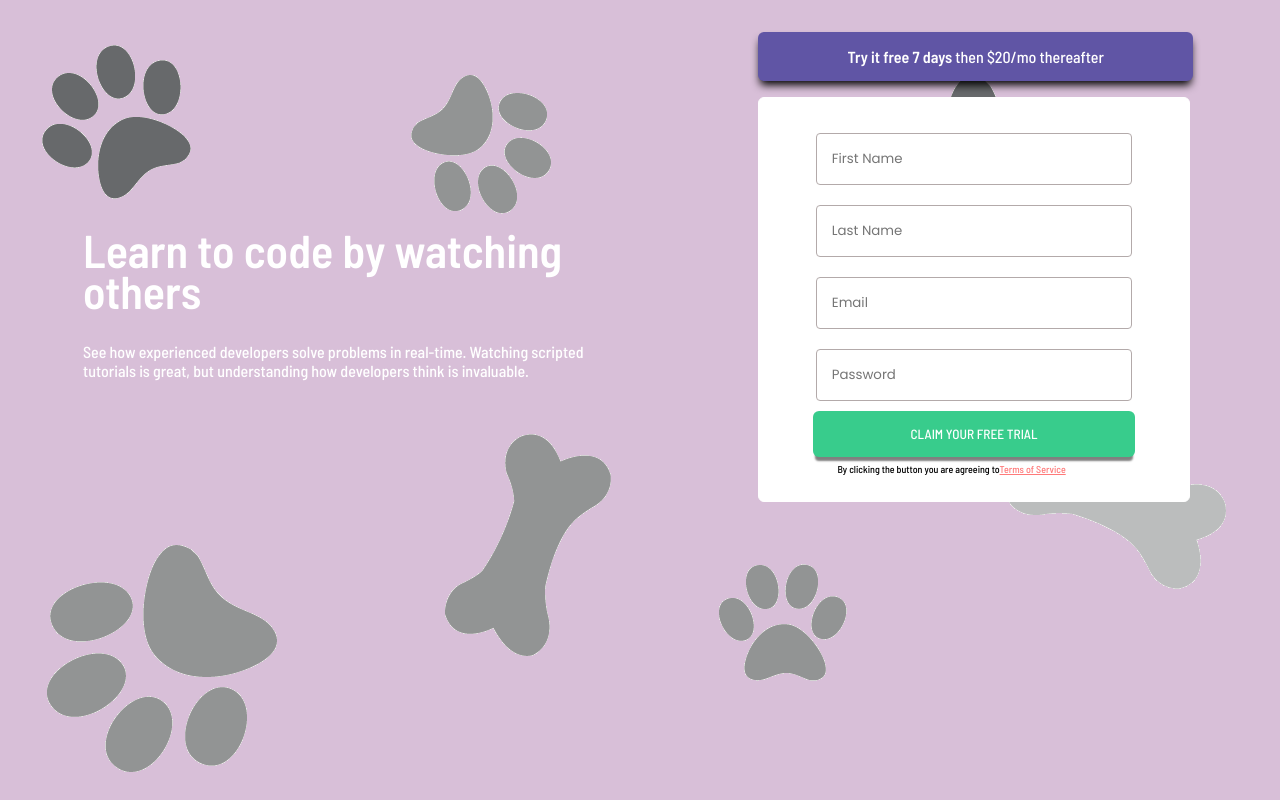
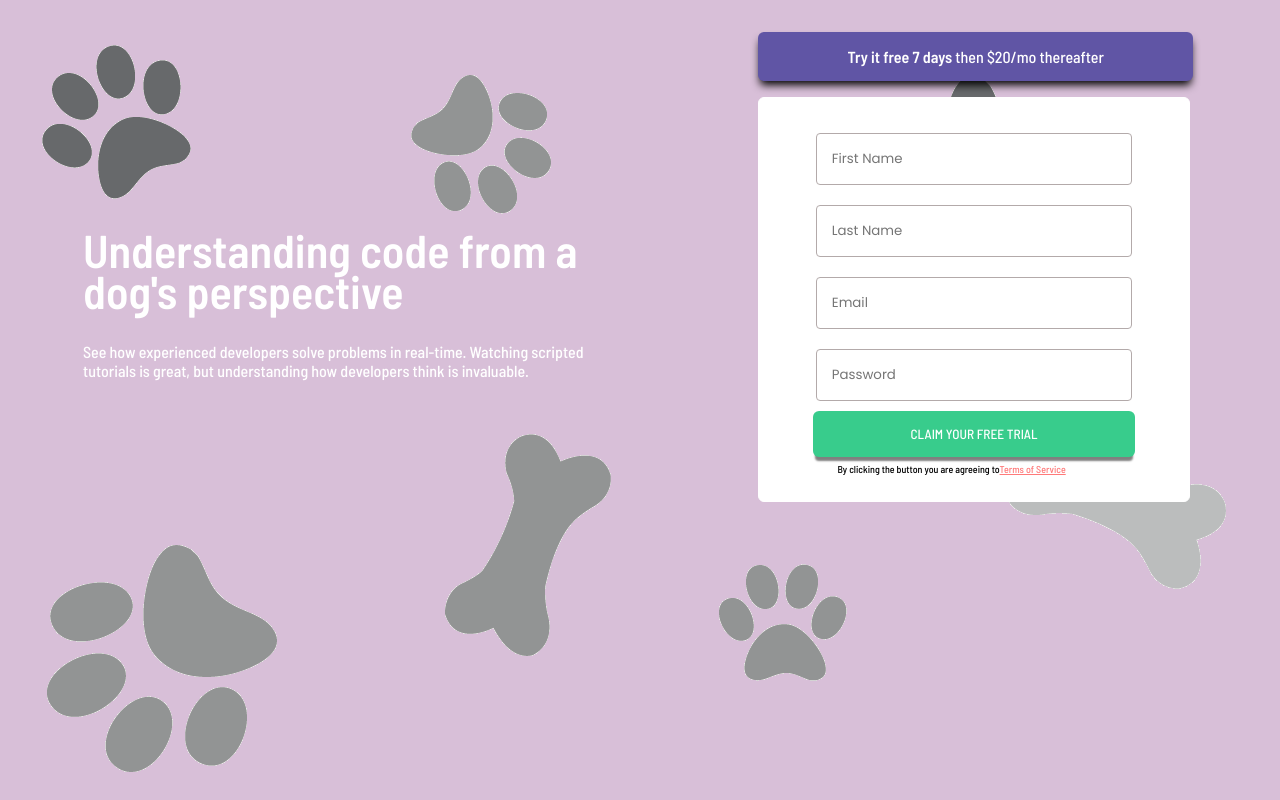
Before and after one commit to cmrowles89/intro-components-with-signup-from-master, a React (Create React App) app: page / in a window 1280 px wide. Built offline with nearby package versions, Linux system fonts and the light colour scheme; a web font is replaced by a local one.

Commit message:
update validation

```diff
--- a/src/App.jsx
+++ b/src/App.jsx
@@ -1,3 +1,4 @@
+/* eslint-disable import/no-named-as-default-member */
 import React, { useState } from 'react';
 import Form from './Components/Form';
 import './Styles/Login.css';
@@ -5,11 +6,16 @@ import Grid from './Components/Grid';
 import './Styles/Grid.css';
 
 function App() {
-  const [submitted, setSubmitted] = useState(false);
+  const [validated, setValidated] = useState(false);
 
   return (
     <div className="App">
-      {(submitted) ? <Grid /> : <Form submitted={submitted} setSubmitted={setSubmitted} />}
+      {console.log(validated)}
+      {(validated) ? <Grid /> : (
+        <Form
+          setValidated={setValidated}
+        />
+      )}
 
     </div>
 
--- a/src/Components/EmailField.jsx
+++ b/src/Components/EmailField.jsx
@@ -3,11 +3,12 @@ import React from 'react';
 import PropTypes from 'prop-types';
 
 const EmailField = ({
-  email, submitted, setInputValues, isEmailValid,
+  email, submitted, setInputValues, isEmailValid, setValidEmail,
 }) => {
   const handleEmail = (event) => {
     // copies the inputValue for email and adds them to input tag
     setInputValues((prevState) => ({ ...prevState, email: event.target.value }));
+    setValidEmail(isEmailValid);
   };
 
   // console.log(props.submitted);
@@ -27,6 +28,7 @@ EmailField.propTypes = {
   submitted: PropTypes.bool.isRequired,
   isEmailValid: PropTypes.bool.isRequired,
   setInputValues: PropTypes.func.isRequired,
+  setValidEmail: PropTypes.func.isRequired,
 
 };
 
--- a/src/Components/Form.jsx
+++ b/src/Components/Form.jsx
@@ -1,15 +1,16 @@
-/* eslint-disable no-console */
+/* eslint-disable react/no-unescaped-entities */
 import React, { useState } from 'react';
 import PropTypes from 'prop-types';
 import NameField from './NameField';
 import EmailField from './EmailField';
 import PasswordField from './PasswordField';
 
-const Form = ({ submitted, setSubmitted }) => {
+const Form = ({ setValidated }) => {
   const [validFirstName, setValidFN] = useState(false);
   const [validLastName, setValidLN] = useState(false);
   const [validEmail, setValidEmail] = useState(false);
   const [validPassword, setValidPW] = useState(false);
+  const [submitted, setSubmitted] = useState(false);
 
   const [inputValues, setInputValues] = useState({
     firstName: '',
@@ -19,21 +20,28 @@ const Form = ({ submitted, setSubmitted }) => {
 
   });
 
+  const validateForm = () => {
+    if (validFirstName && validLastName && validEmail && validPassword) {
+      setValidated(true);
+    }
+  };
+
   const handleSubmit = (event) => {
     event.preventDefault();
     setSubmitted(true);
+    validateForm();
   };
 
-  const regexString = new RegExp(/^(("[\w-\s]+")|([\w-]+(?:\.[\w-]+)*)|("[\w-\s]+")([\w-]+(?:\.[\w-]+)*))(@((?:[\w-]+\.)*\w[\w-]{0,66})\.([a-z]{2,6}(?:\.[a-z]{2})?)$)|(@\[?((25[0-5]\.|2[0-4][0-9]\.|1[0-9]{2}\.|[0-9]{1,2}\.))((25[0-5]|2[0-4][0-9]|1[0-9]{2}|[0-9]{1,2})\.){2}(25[0-5]|2[0-4][0-9]|1[0-9]{2}|[0-9]{1,2})\]?$)/i);
+  const emailRegexString = new RegExp(/^(("[\w-\s]+")|([\w-]+(?:\.[\w-]+)*)|("[\w-\s]+")([\w-]+(?:\.[\w-]+)*))(@((?:[\w-]+\.)*\w[\w-]{0,66})\.([a-z]{2,6}(?:\.[a-z]{2})?)$)|(@\[?((25[0-5]\.|2[0-4][0-9]\.|1[0-9]{2}\.|[0-9]{1,2}\.))((25[0-5]|2[0-4][0-9]|1[0-9]{2}|[0-9]{1,2})\.){2}(25[0-5]|2[0-4][0-9]|1[0-9]{2}|[0-9]{1,2})\]?$)/i);
 
-  const strongRegex = new RegExp('^(((?=.*[a-z])(?=.*[A-Z]))|((?=.*[a-z])(?=.*[0-9]))|((?=.*[A-Z])(?=.*[0-9])))(?=.{6,})');
+  const pwStrongRegex = new RegExp('^(((?=.*[a-z])(?=.*[A-Z]))|((?=.*[a-z])(?=.*[0-9]))|((?=.*[A-Z])(?=.*[0-9])))(?=.{6,})');
 
   return (
     <div>
       <div className="form-page">
         <div className="left-column">
 
-          <h1>Learn to code by watching others</h1>
+          <h1>Understanding code from a dog's perspective</h1>
           <p>
             See how experienced developers solve problems in
             real-time. Watching scripted tutorials is great,
@@ -59,14 +67,14 @@ const Form = ({ submitted, setSubmitted }) => {
                   setValidLN={setValidLN}
                 />
                 <EmailField
-                  isEmailValid={regexString.test(inputValues.email)}
+                  isEmailValid={emailRegexString.test(inputValues.email)}
                   submitted={submitted}
                   email={inputValues.email}
                   setInputValues={setInputValues}
                   setValidEmail={setValidEmail}
                 />
                 <PasswordField
-                  isPasswordValid={strongRegex.test(inputValues.password)}
+                  isPasswordValid={pwStrongRegex.test(inputValues.password)}
                   setInputValues={setInputValues}
                   password={inputValues.password}
                   submitted={submitted}
@@ -75,9 +83,9 @@ const Form = ({ submitted, setSubmitted }) => {
                 <button type="submit" className="submit-btn">CLAIM YOUR FREE TRIAL</button>
               </form>
             </div>
-            { console.log('submitted: ', submitted, 'valid first name', validFirstName, 'valid last name: ', validLastName, 'valid email: ', validEmail, 'valid password: ', validPassword)}
+            { console.log('valid first name', validFirstName, 'valid last name: ', validLastName, 'valid email: ', validEmail, 'valid password: ', validPassword)}
             {(submitted && validFirstName
-      && validLastName) ? <p className="success-message">Submitted</p> : null}
+      && validLastName && validPassword && validEmail) ? <p className="success-message">Submitted</p> : null}
             <span className="terms-of-service">
               By clicking the button you are agreeing to
               <a href="index.html">Terms of Service</a>
@@ -91,8 +99,7 @@ const Form = ({ submitted, setSubmitted }) => {
 };
 
 Form.propTypes = {
-  setSubmitted: PropTypes.func.isRequired,
-  submitted: PropTypes.bool.isRequired,
+  setValidated: PropTypes.func.isRequired,
 };
 
 export default Form;
--- a/src/Components/PasswordField.jsx
+++ b/src/Components/PasswordField.jsx
@@ -2,13 +2,16 @@
 import React, { useState } from 'react';
 import PropTypes from 'prop-types';
 
-const PasswordField = ({ setInputValues, password, isPasswordValid }) => {
+const PasswordField = ({
+  setInputValues, password, isPasswordValid, setValidPW,
+}) => {
   const [touched, setTouched] = useState(false);
 
   const handlePassword = (event) => {
     // copies the inputValue for names and adds them to input tag
     setInputValues((prevState) => ({ ...prevState, password: event.target.value }));
     setTouched(true);
+    setValidPW(isPasswordValid);
   };
 
   // eslint-disable-next-line consistent-return
@@ -38,6 +41,7 @@ PasswordField.propTypes = {
   setInputValues: PropTypes.func.isRequired,
   password: PropTypes.string.isRequired,
   isPasswordValid: PropTypes.bool.isRequired,
+  setValidPW: PropTypes.func.isRequired,
 
 };
 
--- a/src/index.jsx
+++ b/src/index.jsx
@@ -1,12 +1,12 @@
+/* eslint-disable no-undef */
 import React from 'react';
 import ReactDOM from 'react-dom';
-
 import App from './App';
 
 ReactDOM.render(
 
-  <App />,
-
-  // eslint-disable-next-line no-undef
+  <React.StrictMode>
+    <App />
+  </React.StrictMode>,
   document.getElementById('root'),
 );
```
